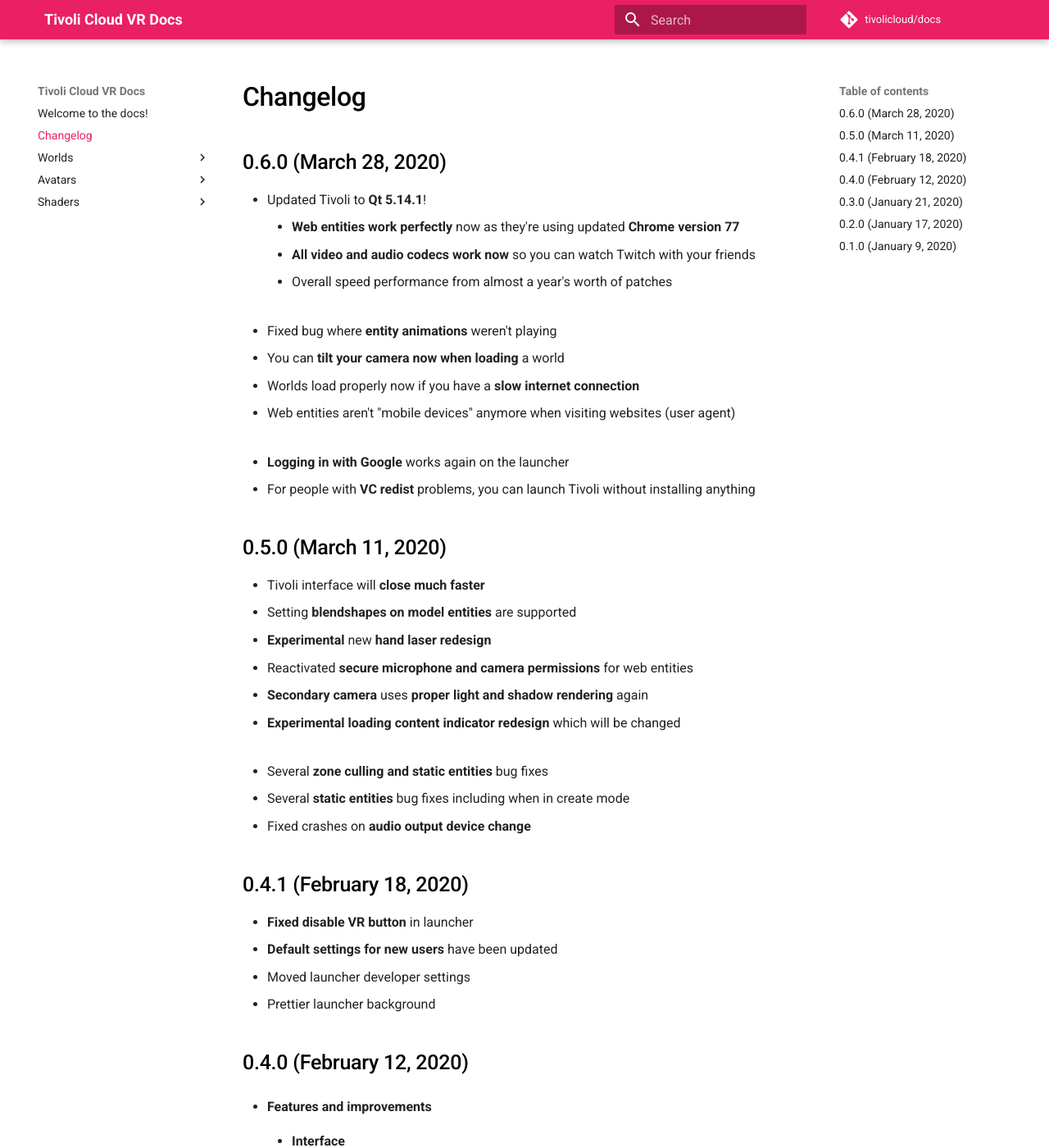
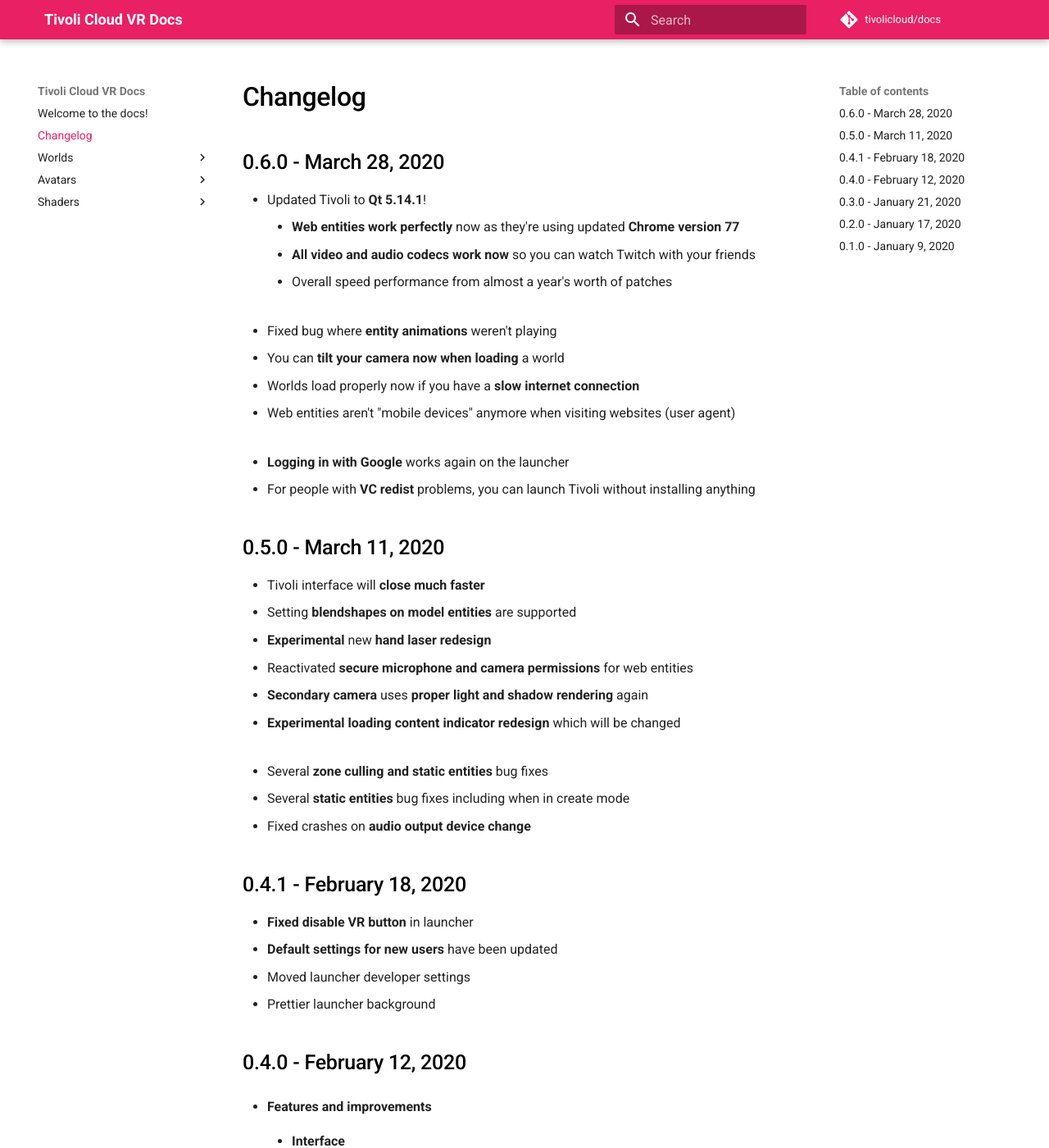
Before and after one commit to Nex-Pro/docs, an MkDocs documentation site: the page built from docs/changelog.md, in a window 1280 px wide and 1400 px high. Shown: the whole window at 82% size. Built offline with MkDocs 1.6.1 and Material for MkDocs 9.7.7, drawn with Linux system fonts in a browser that asks for light colours; some of the changed text lies outside the part shown.

```diff
--- a/docs/changelog.md
+++ b/docs/changelog.md
@@ -1,6 +1,6 @@
 # Changelog
 
-## 0.6.0 (March 28, 2020)
+## 0.6.0 - March 28, 2020
 
 -   Updated Tivoli to **Qt 5.14.1**!
     -   **Web entities work perfectly** now as they're using updated **Chrome version 77**
@@ -15,7 +15,7 @@
 -   **Logging in with Google** works again on the launcher
 -   For people with **VC redist** problems, you can launch Tivoli without installing anything
 
-## 0.5.0 (March 11, 2020)
+## 0.5.0 - March 11, 2020
 
 -   Tivoli interface will **close much faster**
 -   Setting **blendshapes on model entities** are supported
@@ -28,14 +28,14 @@
 -   Several **static entities** bug fixes including when in create mode
 -   Fixed crashes on **audio output device change**
 
-## 0.4.1 (February 18, 2020)
+## 0.4.1 - February 18, 2020
 
 -   **Fixed disable VR button** in launcher
 -   **Default settings for new users** have been updated
 -   Moved launcher developer settings
 -   Prettier launcher background
 
-## 0.4.0 (February 12, 2020)
+## 0.4.0 - February 12, 2020
 
 -   **Features and improvements**
 
@@ -65,7 +65,7 @@
         -   Removed annoying uploading to asset server message that was creepy and weird
         -   Fixed scrollbars that were missing
 
-## 0.3.0 (January 21, 2020)
+## 0.3.0 - January 21, 2020
 
 -   **Zone culling cull all entity types** and transitions faster
 -   **Entities load faster when you connect** by temporarily disabling their render priority
@@ -77,7 +77,7 @@
     <br><br>
 -   **Launcher has a disable VR button** next to the launch button
 
-## 0.2.0 (January 17, 2020)
+## 0.2.0 - January 17, 2020
 
 -   **Frame rate** has been significantly improved
 -   **Zone culling** performance has improved
@@ -87,6 +87,6 @@
     <br><br>
 -   Improved developer UI for **launcher**
 
-## 0.1.0 (January 9, 2020)
+## 0.1.0 - January 9, 2020
 
 -   Initial release!
```
